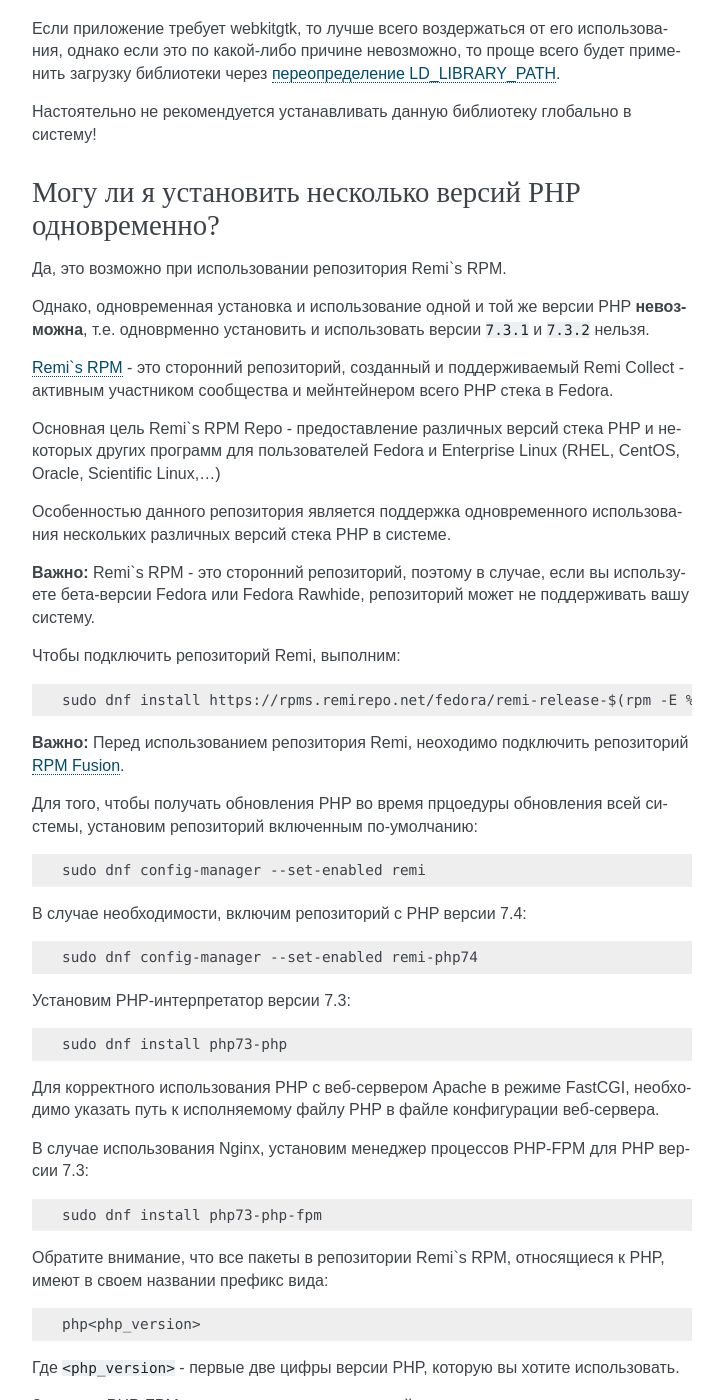
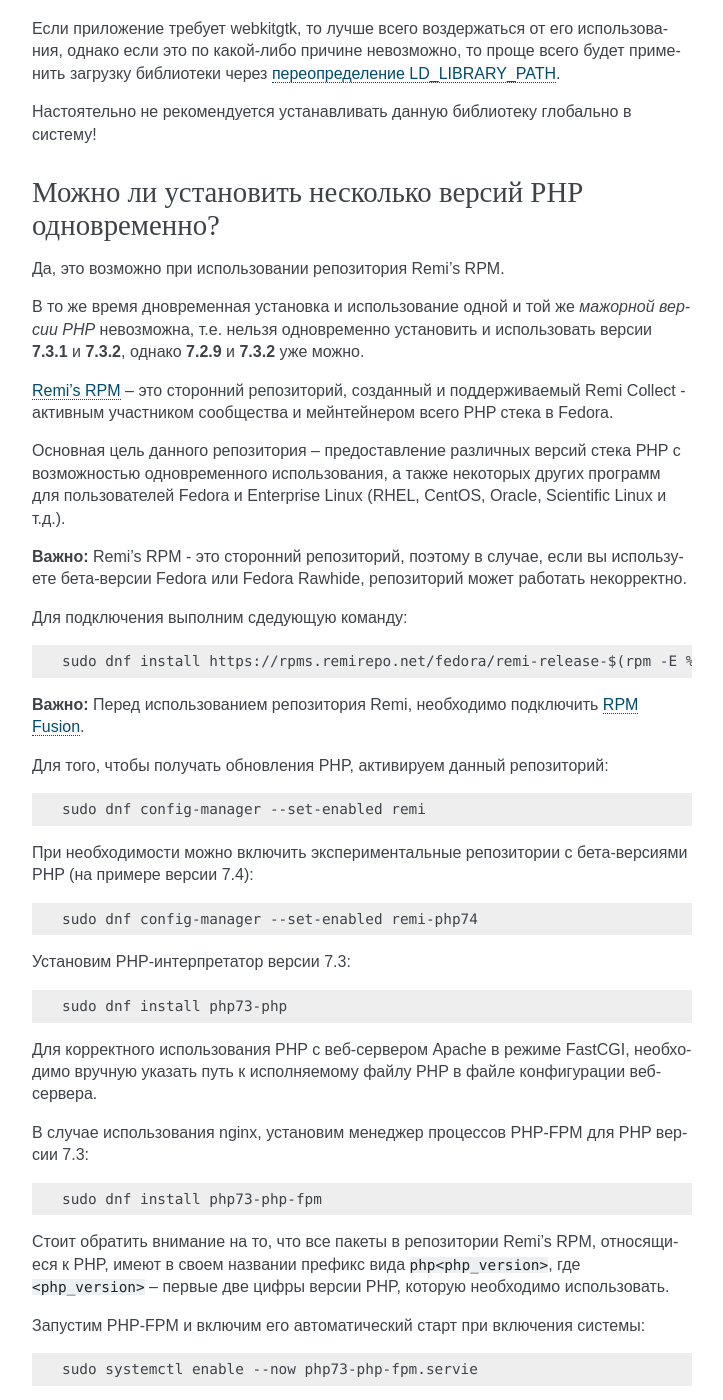
Before and after one commit to RussianFedora/FAQ, a Sphinx documentation site: the page built from source/tips-and-tricks.rst, in a window 1280 px wide and 1400 px high, scrolled down 7254 px. Shown: the whole window, without its empty margins (388-1111 px from the left). Built offline with Sphinx 7.4.7, drawn with Linux system fonts in a browser that asks for light colours; some of the changed text lies outside the part shown.

Commit message:
Edited question php-remi-install.

```diff
--- a/source/tips-and-tricks.rst
+++ b/source/tips-and-tricks.rst
@@ -409,36 +409,34 @@
 .. index:: php, remi, install
 .. _php-remi-install:
 
-Могу ли я установить несколько версий PHP одновременно?
-============================================================
+Можно ли установить несколько версий PHP одновременно?
+=========================================================
 
-Да, это возможно при использовании репозитория Remi`s RPM.
+Да, это возможно при использовании репозитория Remi's RPM.
 
-Однако, одновременная установка и использование одной и той же версии PHP **невозможна**, т.е. одноврменно установить и использовать версии ``7.3.1`` и ``7.3.2`` нельзя.
+В то же время дновременная установка и использование одной и той же *мажорной версии PHP* невозможна, т.е. нельзя одновременно установить и использовать версии **7.3.1** и **7.3.2**, однако **7.2.9** и **7.3.2** уже можно.
 
-`Remi`s RPM <https://rpms.remirepo.net>`__ - это сторонний репозиторий, созданный и поддерживаемый Remi Collect - активным участником сообщества и мейнтейнером всего PHP стека в Fedora.
+`Remi's RPM <https://rpms.remirepo.net/>`__ -- это сторонний репозиторий, созданный и поддерживаемый Remi Collect - активным участником сообщества и мейнтейнером всего PHP стека в Fedora.
 
-Основная цель Remi`s RPM Repo - предоставление различных версий стека PHP и некоторых других программ для пользователей Fedora и Enterprise Linux (RHEL, CentOS, Oracle, Scientific Linux,…)
+Основная цель данного репозитория -- предоставление различных версий стека PHP с возможностью одновременного использования, а также некоторых других программ для пользователей Fedora и Enterprise Linux (RHEL, CentOS, Oracle, Scientific Linux и т.д.).
 
-Особенностью данного репозитория является поддержка одновременного использования нескольких различных версий стека PHP в системе.
+**Важно:** Remi's RPM - это сторонний репозиторий, поэтому в случае, если вы используете бета-версии Fedora или Fedora Rawhide, репозиторий может работать некорректно.
 
-**Важно:** Remi`s RPM - это сторонний репозиторий, поэтому в случае, если вы используете бета-версии Fedora или Fedora Rawhide, репозиторий может не поддерживать вашу систему.
-
-Чтобы подключить репозиторий Remi, выполним:
+Для подключения выполним сдедующую команду:
 
 .. code-block:: text
 
     sudo dnf install https://rpms.remirepo.net/fedora/remi-release-$(rpm -E %fedora).rpm
 
-**Важно:** Перед использованием репозитория Remi, неоходимо подключить репозиторий :ref:`RPM Fusion <rpmfusion>`.
+**Важно:** Перед использованием репозитория Remi, необходимо подключить :ref:`RPM Fusion <rpmfusion>`.
 
-Для того, чтобы получать обновления PHP во время прцоедуры обновления всей системы, установим репозиторий включенным по-умолчанию:
+Для того, чтобы получать обновления PHP, активируем данный репозиторий:
 
 .. code-block:: text
 
     sudo dnf config-manager --set-enabled remi
 
-В случае необходимости, включим репозиторий с PHP версии 7.4:
+При необходимости можно включить экспериментальные репозитории с бета-версиями PHP (на примере версии 7.4):
 
 .. code-block:: text
 
@@ -450,22 +448,15 @@
 
     sudo dnf install php73-php
 
-Для корректного использования PHP с веб-сервером Apache в режиме FastCGI, необходимо указать путь к
-исполняемому файлу PHP в файле конфигурации веб-сервера.
+Для корректного использования PHP с веб-сервером Apache в режиме FastCGI, необходимо вручную указать путь к исполняемому файлу PHP в файле конфигурации веб-сервера.
 
-В случае использования Nginx, установим менеджер процессов PHP-FPM для PHP версии 7.3:
+В случае использования nginx, установим менеджер процессов PHP-FPM для PHP версии 7.3:
 
 .. code-block:: text
 
     sudo dnf install php73-php-fpm
 
-Обратите внимание, что все пакеты в репозитории Remi`s RPM, относящиеся к PHP, имеют в своем названии префикс вида:
-
-.. code-block:: text
-
-    php<php_version>
-
-Где ``<php_version>`` - первые две цифры версии PHP, которую вы хотите использовать.
+Стоит обратить внимание на то, что все пакеты в репозитории Remi's RPM, относящиеся к PHP, имеют в своем названии префикс вида ``php<php_version>``, где ``<php_version>`` -- первые две цифры версии PHP, которую необходимо использовать.
 
 Запустим PHP-FPM и включим его автоматический старт при включения системы:
 
@@ -473,27 +464,17 @@
 
     sudo systemctl enable --now php73-php-fpm.servie
 
-Префикс необходимо использовать и при взаимодействии с юнитами SystemD.
+Указанный выше префикс необходимо использовать и при взаимодействии с юнитами :ref:`systemd <systemd-info>`.
 
-Для выполнения скрипта из файла в терминале, необходимо вызвать интерпретатор и передать файл скрипта в качестве параметра:
+Для выполнения PHP сценатрия в терминале, вызовем интерпретатор и передадим путь к файлу в качестве параметра:
 
 .. code-block:: text
 
     /usr/bin/php73 /path/to/file.php
 
-В данном случае, префикс является символьной ссылкой для вызова исполняемого файла PHP-интерпретатора нужной версии:
+Здесь ``/usr/bin/php73`` является символической ссылкой для быстрого вызова исполняемого файла интерпретатора PHP указанной версии, например ``/opt/remi/php73/root/usr/bin/php``.
 
-.. code-block:: text
-
-    /opt/remi/php73/root/usr/bin/php
-
-Файлы конфигурации ``php.ini`` и ``php-fpm.conf`` находятся в каталоге:
-
-.. code-block:: text
-
-    /etc/opt/remi/php73/
-
-Здесь префикс используется как имя каталога инстанса PHP.
+Файлы конфигурации ``php.ini`` и ``php-fpm.conf`` располагаются в каталоге ``/etc/opt/remi/php73``. Префикс используется в качестве имени каталога.
 
 .. index:: trim, fstrim, systemd, override, service, workaround, ssd
 .. _fstrim-override:
```
